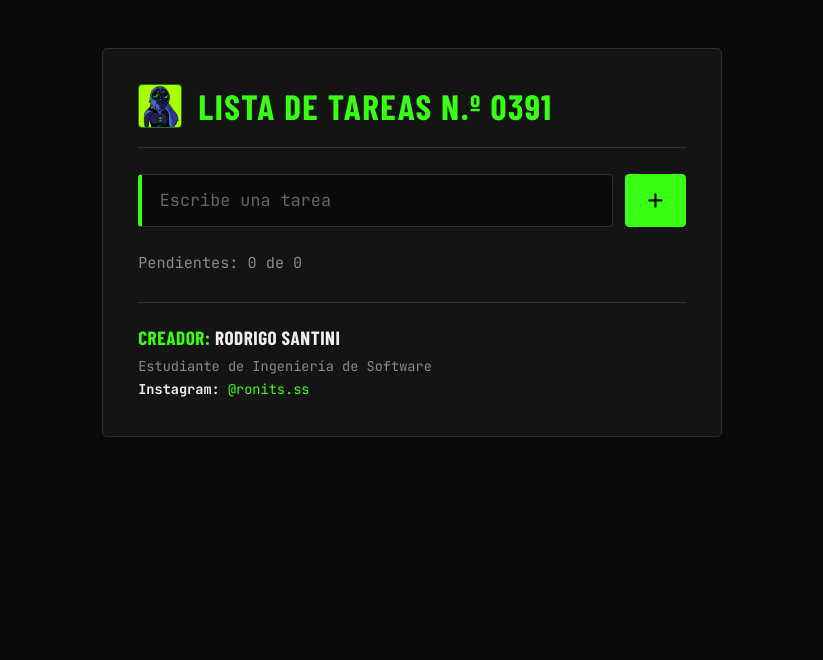
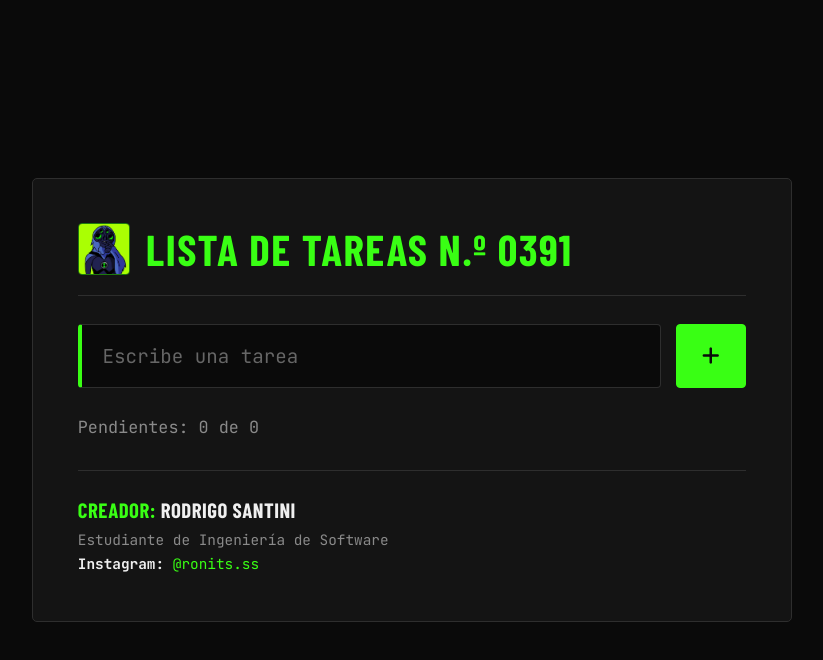
Before and after one commit to RodriSp1/Lista-de-tarea-Ronit10-, a plain HTML site: page index.html in a window 1280 px wide. Shown: the whole page, without its empty margins (228-1051 px from the left). Drawn offline with nearby package versions, Linux system fonts and the light colour scheme; a web font is replaced by a local one.

Commit message:
Se cambia el tamaño del formato

```diff
--- a/style.css
+++ b/style.css
@@ -11,8 +11,8 @@ body {
   min-height: 100vh;
   display: flex;
   justify-content: center;
-  align-items: flex-start;
-  padding: 3rem 1.5rem;
+  align-items: center;
+  padding: 2vh 4vw;
 }
 
 .caja {
@@ -20,23 +20,22 @@ body {
   border: 1px solid #2e2e2e;
   border-radius: 5px;
   width: 100%;
-  max-width: 620px;
-  padding: 2.2rem;
-  height: fit-content;
+  max-width: 760px;
+  padding: clamp(1.5rem, 3.5vw, 2.8rem);
 }
 
 .header-box {
   display: flex;
   align-items: center;
   gap: 16px;
-  margin-bottom: 1.6rem;
+  margin-bottom: 1.8rem;
   padding-bottom: 1.2rem;
   border-bottom: 1px solid #2e2e2e;
 }
 
 .logo-box {
-  width: 44px;
-  height: 44px;
+  width: 52px;
+  height: 52px;
   background-color: #0a0a0a;
   border: 1px solid #1e7a0d;
   border-radius: 4px;
@@ -54,7 +53,7 @@ body {
 h1 {
   font-family: 'Barlow Condensed', sans-serif;
   font-weight: 800;
-  font-size: 2.2rem;
+  font-size: clamp(2rem, 4vw, 2.7rem);
   letter-spacing: 1.5px;
   color: #39ff14;
   text-transform: uppercase;
@@ -63,20 +62,20 @@ h1 {
 
 form {
   display: flex;
-  gap: 0.75rem;
-  margin-bottom: 1.6rem;
+  gap: 0.9rem;
+  margin-bottom: 1.8rem;
 }
 
 input {
   flex: 1;
-  padding: 0.9rem 1.1rem;
+  padding: 1.1rem 1.3rem;
   background-color: #0a0a0a;
   border: 1px solid #2e2e2e;
   border-left: 4px solid #39ff14;
   border-radius: 4px;
   color: #f0f0f0;
   font-family: 'JetBrains Mono', monospace;
-  font-size: 1.05rem;
+  font-size: clamp(1rem, 2vw, 1.2rem);
   outline: none;
   transition: border-color 0.15s ease;
 }
@@ -90,7 +89,7 @@ input:focus {
 }
 
 button {
-  padding: 0.9rem 1.35rem;
+  padding: 1.1rem 1.6rem;
   border: 1px solid #39ff14;
   border-radius: 4px;
   background-color: #39ff14;
@@ -98,7 +97,7 @@ button {
   cursor: pointer;
   font-family: 'JetBrains Mono', monospace;
   font-weight: 700;
-  font-size: 1.1rem;
+  font-size: 1.25rem;
   display: flex;
   align-items: center;
   justify-content: center;
@@ -118,8 +117,8 @@ li {
   display: flex;
   justify-content: space-between;
   align-items: center;
-  gap: 1rem;
-  padding: 0.95rem 0.75rem;
+  gap: 1.2rem;
+  padding: 1.15rem 0.9rem;
   border-bottom: 1px solid #242424;
   transition: background-color 0.15s ease;
 }
@@ -131,7 +130,7 @@ li:hover {
 li span {
   cursor: pointer;
   flex: 1;
-  font-size: 1.05rem;
+  font-size: clamp(1.05rem, 2vw, 1.25rem);
   color: #f0f0f0;
   word-break: break-word;
 }
@@ -145,8 +144,8 @@ li button {
   background-color: #1c1c1c;
   color: #8a8a8a;
   border: 1px solid #2e2e2e;
-  padding: 0.55rem 0.85rem;
-  font-size: 0.95rem;
+  padding: 0.7rem 1rem;
+  font-size: 1.05rem;
 }
 
 li button:hover {
@@ -156,17 +155,17 @@ li button:hover {
 }
 
 #contador {
-  margin-top: 1.3rem;
+  margin-top: 1.5rem;
   color: #8a8a8a;
-  font-size: 0.95rem;
+  font-size: 1.05rem;
 }
 
 .footer-info {
-  margin-top: 1.8rem;
-  padding-top: 1.2rem;
+  margin-top: 2rem;
+  padding-top: 1.3rem;
   border-top: 1px solid #2e2e2e;
   text-align: left;
-  font-size: 0.85rem;
+  font-size: 0.9rem;
   color: #8a8a8a;
   line-height: 1.7;
 }
@@ -178,7 +177,7 @@ li button:hover {
 
 .author {
   font-family: 'Barlow Condensed', sans-serif;
-  font-size: 1.2rem;
+  font-size: 1.3rem;
   font-weight: 700;
   letter-spacing: 0.5px;
   color: #f0f0f0;
```
